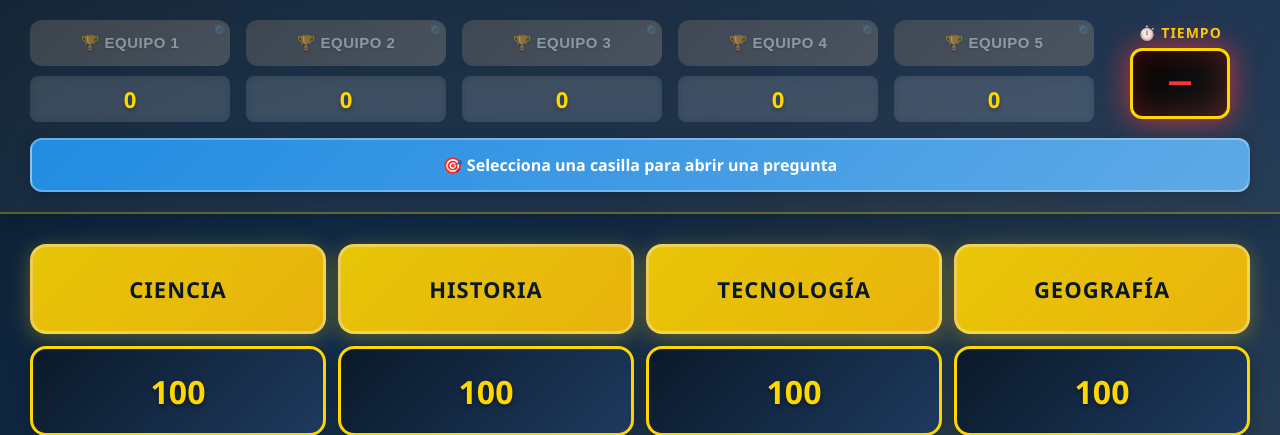
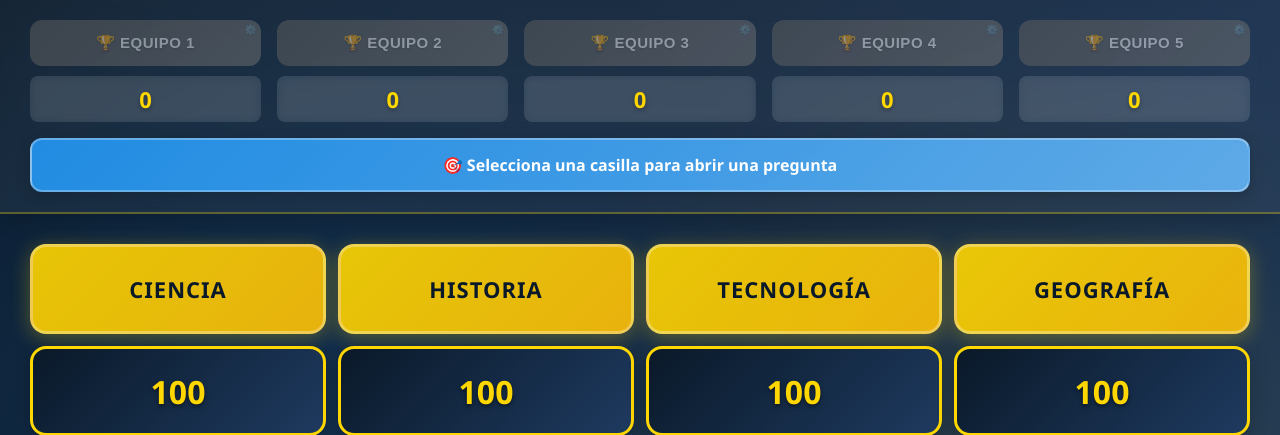
Before and after one commit to jccstgo/jeopardyESG, a Flask app: page / in a window 1280 px wide. Shown: the top 435 px of the page. Run offline with Flask 3, Linux system fonts and the light colour scheme; some libraries are stand-ins or nearby versions.

Commit message:
Move countdown timer to question card

```diff
--- a/static/css/style.css
+++ b/static/css/style.css
@@ -82,7 +82,7 @@ body {
 
 #players-bar {
     display: grid;
-    grid-template-columns: repeat(5, 1fr) auto;
+    grid-template-columns: repeat(5, 1fr);
     gap: 16px;
     margin-bottom: 16px;
 }
@@ -206,26 +206,31 @@ body {
     flex-direction: column;
     align-items: center;
     justify-content: center;
-    padding: 0 20px;
+    gap: 10px;
+    padding: 18px 28px;
+    background: rgba(0, 0, 0, 0.55);
+    border-radius: 16px;
+    border: 2px solid rgba(255, 215, 0, 0.5);
+    box-shadow: 0 12px 30px rgba(0, 0, 0, 0.35);
+    width: min(320px, 100%);
 }
 
 .timer-label {
-    font-size: 14px;
+    font-size: 16px;
     font-weight: bold;
-    margin-bottom: 6px;
     color: var(--accent-gold);
     text-transform: uppercase;
-    letter-spacing: 1px;
+    letter-spacing: 1.5px;
 }
 
 #timer {
     background: linear-gradient(135deg, #000000 0%, #1a1a1a 100%);
     color: #FF3333;
-    font-size: 36px;
+    font-size: 56px;
     font-weight: bold;
-    padding: 12px 24px;
-    border-radius: 12px;
-    min-width: 100px;
+    padding: 18px 32px;
+    border-radius: 14px;
+    min-width: 160px;
     text-align: center;
     font-family: 'Courier New', monospace;
     border: 3px solid var(--accent-gold);
--- a/static/js/game.js
+++ b/static/js/game.js
@@ -536,6 +536,8 @@ function startTimer(seconds) {
     let remaining = seconds;
     elements.timer.textContent = remaining;
     elements.timer.style.color = '#FF3333';
+    elements.timer.style.fontSize = '56px';
+    elements.timer.style.animation = '';
 
     gameState.timerInterval = setInterval(() => {
         remaining--;
@@ -544,11 +546,16 @@ function startTimer(seconds) {
         // Cambiar color según tiempo restante
         if (remaining <= 3) {
             elements.timer.style.color = '#FF0000';
-            elements.timer.style.fontSize = '42px';
+            elements.timer.style.fontSize = '64px';
             elements.timer.style.animation = 'timerUrgent 0.5s infinite';
         } else if (remaining <= 6) {
             elements.timer.style.color = '#FF6B00';
-            elements.timer.style.fontSize = '38px';
+            elements.timer.style.fontSize = '52px';
+            elements.timer.style.animation = '';
+        } else {
+            elements.timer.style.color = '#FF3333';
+            elements.timer.style.fontSize = '56px';
+            elements.timer.style.animation = '';
         }
 
         // Sonido a los 6 segundos
@@ -589,7 +596,7 @@ function stopTimer() {
     }
     elements.timer.textContent = '—';
     elements.timer.style.color = '#FF3333';
-    elements.timer.style.fontSize = '36px';
+    elements.timer.style.fontSize = '56px';
     elements.timer.style.animation = '';
     stopSound('countdown');
 }
--- a/templates/index.html
+++ b/templates/index.html
@@ -44,11 +44,6 @@
                     <div class="score">0</div>
                 </div>
 
-                <!-- Temporizador -->
-                <div id="timer-container">
-                    <div class="timer-label">⏱️ Tiempo</div>
-                    <div id="timer">—</div>
-                </div>
             </div>
 
             <!-- Menú contextual para ajustar puntajes -->
@@ -148,8 +143,14 @@
                     <!-- Opciones a-d -->
                 </div>
 
-                <div id="question-status">
-                    ⏳ Esperando timbre...
+                <div id="question-footer">
+                    <div id="question-status">
+                        ⏳ Esperando timbre...
+                    </div>
+                    <div id="timer-container">
+                        <div class="timer-label">⏱️ Tiempo</div>
+                        <div id="timer">—</div>
+                    </div>
                 </div>
             </div>
         </main>
```
Also changed, not shown: other parts of static/css/style.css (+27 -5 lines).
